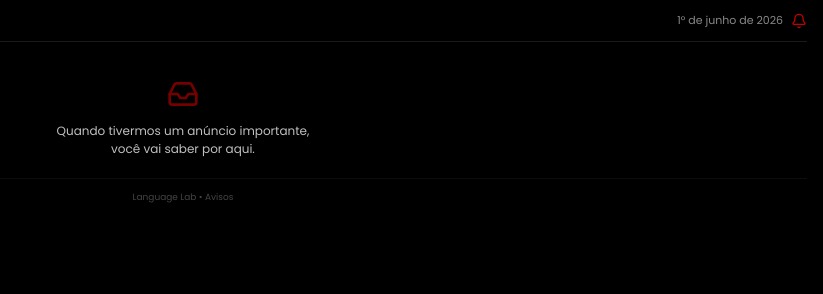
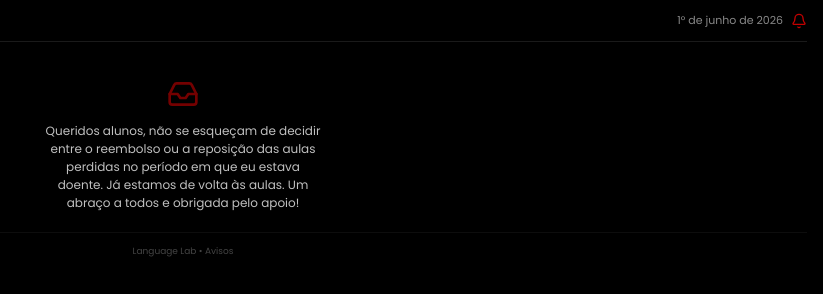
Before and after one commit to Dididoingles/avisos, a plain HTML site: page index.html in a window 1280 px wide. Shown: the whole page, without its empty margins (457-1280 px from the left). Drawn offline with nearby package versions, Linux system fonts and the light colour scheme.

Commit message:
Update index.html

```diff
--- a/index.html
+++ b/index.html
@@ -144,8 +144,7 @@
         <div class="content">
             <i data-lucide="inbox" class="inbox-icon"></i>
             <div class="message">
-                Quando tivermos um anúncio importante,<br>
-                você vai saber por aqui.
+                Queridos alunos, não se esqueçam de decidir entre o reembolso ou a reposição das aulas perdidas no período em que eu estava doente. Já estamos de volta às aulas. Um abraço a todos e obrigada pelo apoio!
             </div>
         </div>
 
```
